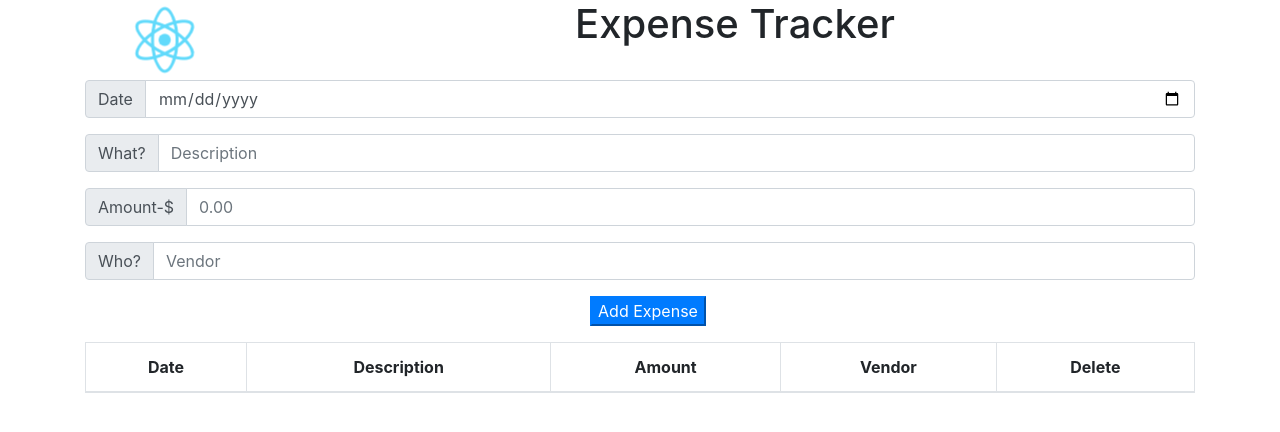
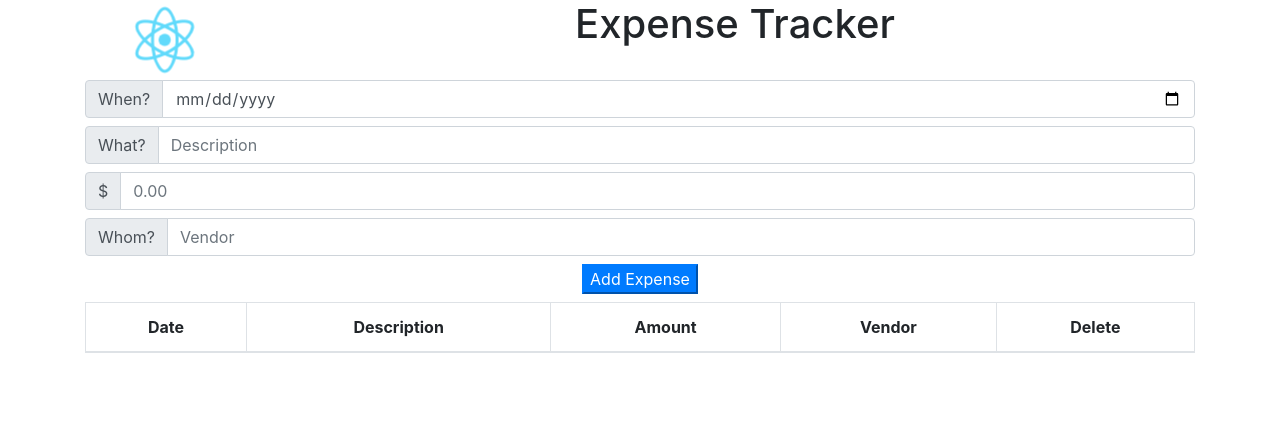
Before and after one commit to jazfunk/expense-tracker-react-app, a React (Create React App) app: page / in a window 1280 px wide. Shown: the top 432 px of the page. Built offline with nearby package versions, Linux system fonts and the light colour scheme.

Commit message:
More refactoring and restyling.

```diff
--- a/src/ExpenseFormComponent.js
+++ b/src/ExpenseFormComponent.js
@@ -4,9 +4,9 @@ const ExpenseFormComponent = (props) => {
   return (
     <main>
       <form className="form" onSubmit={props.handleSubmit}>
-        <div className="input-group mb-3">
+        <div className="input-group mb-2">
           <div className="input-group-prepend">
-            <span className="input-group-text">Date</span>
+            <span className="input-group-text">When?</span>
           </div>
           <input
             type="date"
@@ -15,11 +15,10 @@ const ExpenseFormComponent = (props) => {
             value={props.expenseDate}
             className="form-control"
             onChange={props.handleChange}
-            placeholder="Date"
           />
         </div>
 
-        <div className="input-group mb-3">
+        <div className="input-group mb-2">
           <div className="input-group-prepend">
             <span className="input-group-text">What?</span>
           </div>
@@ -34,9 +33,9 @@ const ExpenseFormComponent = (props) => {
           />
         </div>
 
-        <div className="input-group mb-3">
+        <div className="input-group mb-2">
           <div className="input-group-prepend">
-            <span className="input-group-text">Amount-$</span>
+            <span className="input-group-text">$</span>
           </div>
           <input
             type="number"
@@ -51,9 +50,9 @@ const ExpenseFormComponent = (props) => {
           />
         </div>
 
-        <div className="input-group mb-3">
+        <div className="input-group mb-2">
           <div className="input-group-prepend">
-            <span className="input-group-text">Who?</span>
+            <span className="input-group-text">Whom?</span>
           </div>
           <input
             id="vendor"
@@ -65,7 +64,7 @@ const ExpenseFormComponent = (props) => {
           />
         </div>
 
-        <button className="btn-primary ml-3 mb-3">Add Expense</button>
+        <button className="btn-primary mb-2">Add Expense</button>
       </form>
     </main>
   );
```
